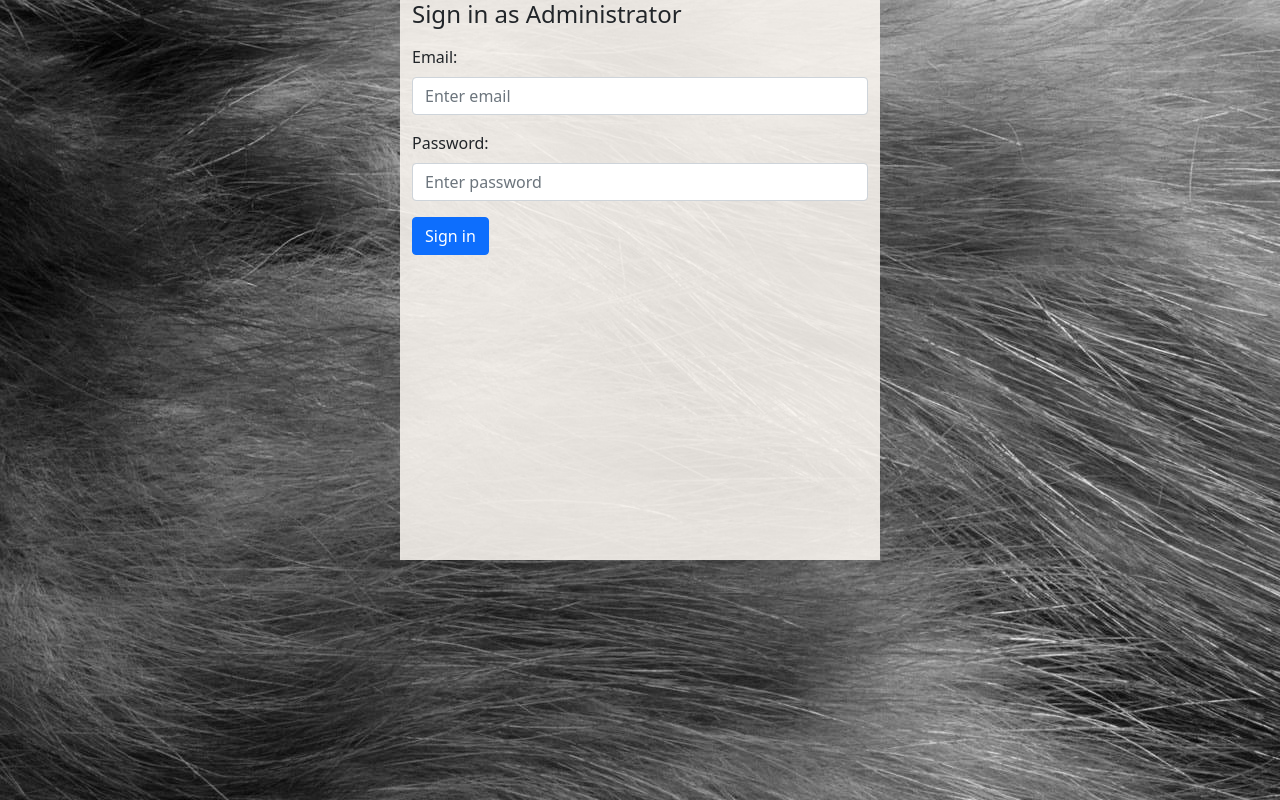
After one commit to daryll-troy/fur-kanlungan, a PHP site: page /pages/admin/admin-login.php in a window 1280 px wide. The commit adds this page. Run offline with PHP 8.4, Linux system fonts and the light colour scheme.

Commit message:
working on admin pages

```diff
--- /dev/null
+++ b/css/admin/admin-login.css
@@ -0,0 +1,8 @@
+body{
+    background-image: url("../../images/wallpaper.jpg");
+}
+.adm-log{
+    min-height: 70vh;
+    max-width: 60vh;
+    background-color: rgba(253, 248, 243, 0.866);
+}
--- /dev/null
+++ b/pages/admin/admin-login.php
@@ -0,0 +1,42 @@
+<html lang="en">
+
+<head>
+    <meta charset="UTF-8">
+    <meta http-equiv="X-UA-Compatible" content="IE=edge">
+    <meta name="viewport" content="width=device-width, initial-scale=1.0">
+    <title>Fur-Kanlungan | Admin Login</title>
+    <!-- Bootstrap 5 CDN -->
+    <link href="https://cdn.jsdelivr.net/npm/bootstrap@5.0.2/dist/css/bootstrap.min.css" rel="stylesheet" integrity="sha384-EVSTQN3/azprG1Anm3QDgpJLIm9Nao0Yz1ztcQTwFspd3yD65VohhpuuCOmLASjC" crossorigin="anonymous">
+    <script src="https://cdn.jsdelivr.net/npm/bootstrap@5.0.2/dist/js/bootstrap.bundle.min.js" integrity="sha384-MrcW6ZMFYlzcLA8Nl+NtUVF0sA7MsXsP1UyJoMp4YLEuNSfAP+JcXn/tWtIaxVXM" crossorigin="anonymous"></script>
+    <link rel="stylesheet" href="../../css/css-resets.css">
+    <link rel="stylesheet" href="../../css/admin/admin-login.css">
+</head>
+
+<body>
+    <div class="adm-log container">
+        <div class="row">
+            <div class="col">
+                <form action="" class="frm-adm-login">
+                    <h4>Sign in as Administrator</h4>
+                    <div class="mb-3 mt-3">
+                        <label for="email" class="form-label lblemail">Email:</label>
+                        <input type="email" class="form-control txtemail" id="email" placeholder="Enter email" name="email">
+                    </div>
+                    <div class="mb-3">
+                        <label for="pwd" class="form-label">Password:</label>
+                        <input type="password" class="form-control txtpwd " id="pwd" placeholder="Enter password" name="pswd">
+                    </div>
+                    <div class="igitna">
+                        <button type="submit" class="btn btn-primary submit-login">Sign in</button>
+                    </div>
+                    <!-- <div class="signup">
+                        <p><a href="">Forgot Password</a></p>
+                        <p>Don't have an account? <span><a href="">Sign Up</a> </span></p>
+                    </div> -->
+                </form>
+            </div>
+        </div>
+    </div>
+</body>
+
+</html>
--- a/pages/footer.php
+++ b/pages/footer.php
@@ -22,7 +22,7 @@
                     <div class="col-6 col-md-2 mb-3 offset-md-6">
                         <h5 class="puti">Contact Us</h5>
                         <ul class="nav flex-column">
-                            <li class="nav-item mb-2"><a href="https://www.facebook.com/kenneth.delrosario.5095" class="nav-link p-0 text-muted "><span class="puti">Facebook</span></a></li>
+                            <li class="nav-item mb-2"><a href="https://www.facebook.com/kenneth.delrosario.5095" target="_blank" class="nav-link p-0 text-muted "><span class="puti">Facebook</span></a></li>
                         </ul>
                     </div>
 
--- a/pages/pet-list.php
+++ b/pages/pet-list.php
@@ -54,7 +54,7 @@
                     <div class="card" style="width: 18rem;">
                         <img src="..." class="card-img-top" alt="image">
                         <div class="card-body">
-                            <p class="card-text">Some quick example text to build on the card title and make up the bulk of the card's content.</p>
+                            <p class="card-text"> Some quick example text to build on the card title and make up the bulk of the card's content.</p>
                         </div>
                     </div>
                 </div>
```
